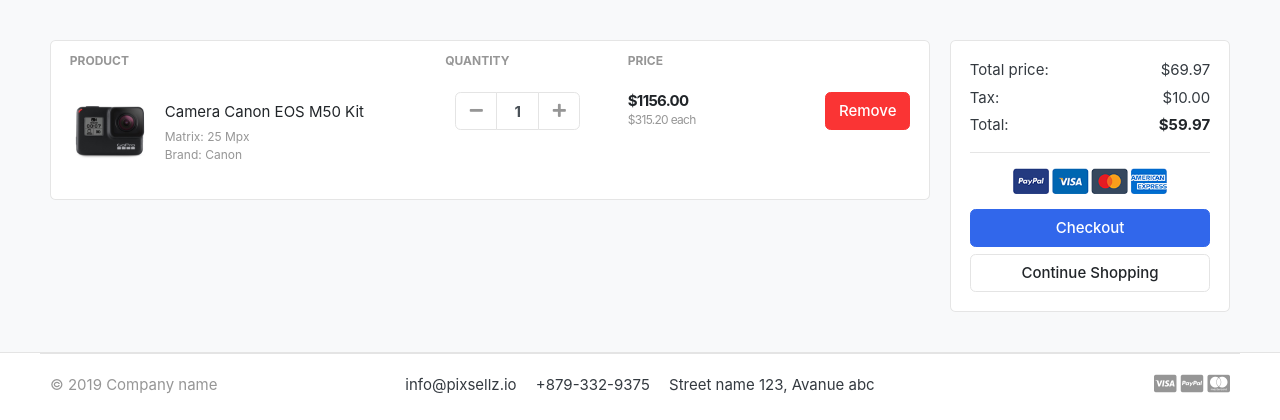
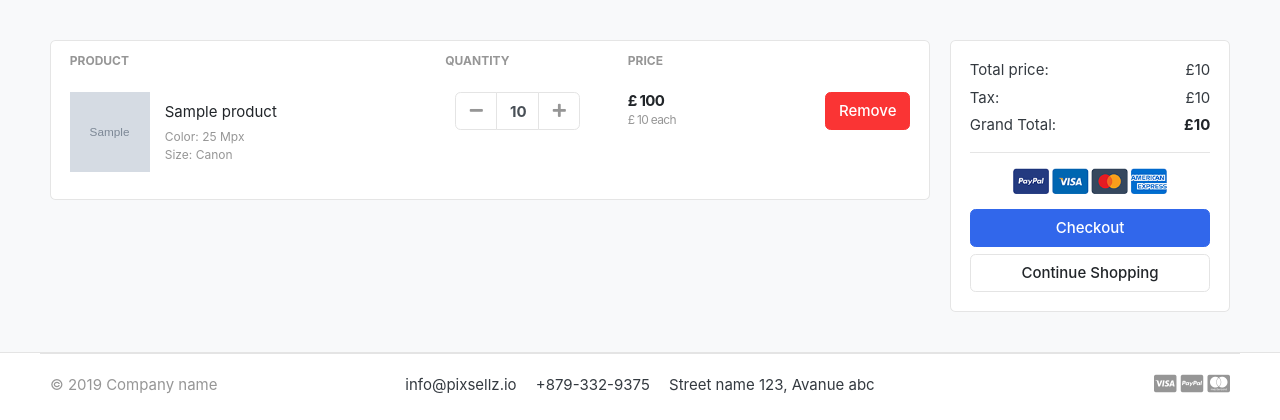
Before and after one commit to horger89/e-commerce_store, a Django app: template templates/store/cart.html in a window 1280 px wide. Shown: the part 118-538 px from the top of the page. Run offline with Django 3.2, Linux system fonts and the light colour scheme; tables that the repository leaves empty hold one stand-in row (values such as "Sample post"); the template is opened without the code that fills it: values that come from a table or form of the project are taken from there, most other values are stand-ins (such as "Sample title", 1, 10 or a date in 2020); grey boxes marked "Sample" are stand-in pictures; some libraries are stand-ins or nearby versions; some web fonts are replaced.

Commit message:
implemented add to cart functions

```diff
--- a/carts/models.py
+++ b/carts/models.py
@@ -16,5 +16,8 @@ class CartItem(models.Model):
     quantity = models.IntegerField()
     is_active = models.BooleanField(default = True)
 
+    def sub_total(self):
+        return self.product.price *self.quantity
+
     def __str__(self):
         return self.product
--- a/carts/urls.py
+++ b/carts/urls.py
@@ -4,4 +4,7 @@ from . import views
 
 urlpatterns = [
     path('', views.cart, name='cart'),
+    path('add_cart/<int:product_id>/', views.add_cart, name = 'add_cart'),
+    path('remove_cart/<int:product_id>/', views.remove_cart, name = 'remove_cart'),
+    path('remove_cart_item/<int:product_id>/', views.remove_cart_item, name = 'remove_cart_item'),
 ]
--- a/templates/store/cart.html
+++ b/templates/store/cart.html
@@ -7,6 +7,19 @@
     <div class="container">
 
     <!-- ============================ COMPONENT 1 ================================= -->
+
+{% if not cart_items %}
+
+<h2 class="text-center">Your Shopping Cart is Empty</h2>
+<br>
+<div class="text-center">
+    <a href="{% url 'store' %}" class="btn btn-primary">Continue Shopping</a>
+</div>
+
+<!-- message -->
+
+{% else %}
+
 
     <div class="row">
         <aside class="col-lg-9">
@@ -21,13 +34,16 @@
     </tr>
     </thead>
     <tbody>
+
+       {% for cart_item in cart_items %}
+
     <tr>
         <td>
             <figure class="itemside align-items-center">
-                <div class="aside"><img src="{% static './images/items/11.jpg' %}" class="img-sm"></div>
+                <div class="aside"><img src="{{ cart_item.product.image.url }}" class="img-sm"></div>
                 <figcaption class="info">
-                    <a href="#" class="title text-dark">Camera Canon EOS M50 Kit</a>
-                    <p class="text-muted small">Matrix: 25 Mpx <br> Brand: Canon</p>
+                    <a href="#" class="title text-dark">{{ cart_item.product.product_name }}</a>
+                    <p class="text-muted small">Color: 25 Mpx <br> Size: Canon</p>
                 </figcaption>
             </figure>
         </td>
@@ -36,25 +52,27 @@
                         <div class="col">
                             <div class="input-group input-spinner">
                                 <div class="input-group-prepend">
-                                <button class="btn btn-light" type="button" id="button-plus"> <i class="fa fa-minus"></i> </button>
+                                <a href="{%  url 'remove_cart' cart_item.product.id %}" class="btn btn-light" type="button" id="button-plus"> <i class="fa fa-minus"></i> </a>
                                 </div>
-                                <input type="text" class="form-control"  value="1">
+                                <input type="text" class="form-control"  value="{{ cart_item.quantity }}">
                                 <div class="input-group-append">
-                                <button class="btn btn-light" type="button" id="button-minus"> <i class="fa fa-plus"></i> </button>
+                                <a href="{% url 'add_cart' cart_item.product.id %}" class="btn btn-light" type="button" id="button-minus"> <i class="fa fa-plus"></i> </a>
                                 </div>
                             </div> <!-- input-group.// -->
                         </div> <!-- col.// -->
         </td>
         <td>
             <div class="price-wrap">
-                <var class="price">$1156.00</var>
-                <small class="text-muted"> $315.20 each </small>
+                <var class="price">£ {{ cart_item.sub_total }}</var>
+                <small class="text-muted"> £ {{ cart_item.product.price }} each </small>
             </div> <!-- price-wrap .// -->
         </td>
         <td class="text-right">
-        <a href="" class="btn btn-danger"> Remove</a>
+        <a href="{% url 'remove_cart_item' cart_item.product.id %}" class="btn btn-danger"> Remove</a>
         </td>
     </tr>
+
+    {% endfor %}
 
     </tbody>
     </table>
@@ -67,15 +85,15 @@
             <div class="card-body">
                 <dl class="dlist-align">
                   <dt>Total price:</dt>
-                  <dd class="text-right">$69.97</dd>
+                  <dd class="text-right">£{{ total }}</dd>
                 </dl>
                 <dl class="dlist-align">
                   <dt>Tax:</dt>
-                  <dd class="text-right"> $10.00</dd>
+                  <dd class="text-right"> £{{ tax }}</dd>
                 </dl>
                 <dl class="dlist-align">
-                  <dt>Total:</dt>
-                  <dd class="text-right text-dark b"><strong>$59.97</strong></dd>
+                  <dt>Grand Total:</dt>
+                  <dd class="text-right text-dark b"><strong>£{{ grand_total }}</strong></dd>
                 </dl>
                 <hr>
                 <p class="text-center mb-3">
@@ -90,6 +108,9 @@
 
 
     </div> <!-- row.// -->
+
+{% endif %}
+
     <!-- ============================ COMPONENT 1 END .// ================================= -->
 
     </div> <!-- container .//  -->
--- a/templates/store/product_detail.html
+++ b/templates/store/product_detail.html
@@ -72,7 +72,7 @@
         {% if single_product.stock <= 0 %}
             <h5 class="text-danger">Out of Stock</h5>
         {% else %}
-            <a href="./product-detail.html" class="btn  btn-primary"> <span class="text">Add to cart</span> <i class="fas fa-shopping-cart"></i>  </a>
+            <a href="{% url 'add_cart' single_product.id %}" class="btn  btn-primary"> <span class="text">Add to cart</span> <i class="fas fa-shopping-cart"></i>  </a>
         {% endif %}
         </article> <!-- product-info-aside .// -->
             </main> <!-- col.// -->
```
Also changed, not shown: carts/views.py (+89 -3 lines).
